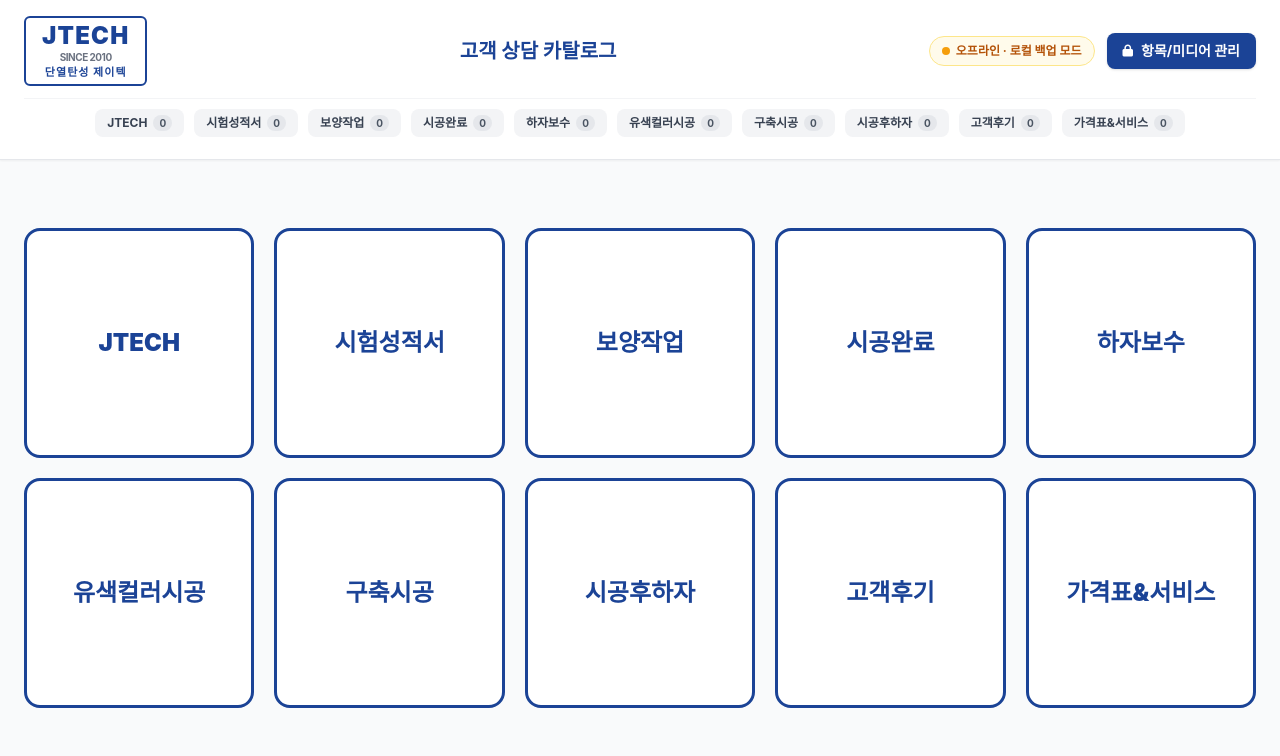
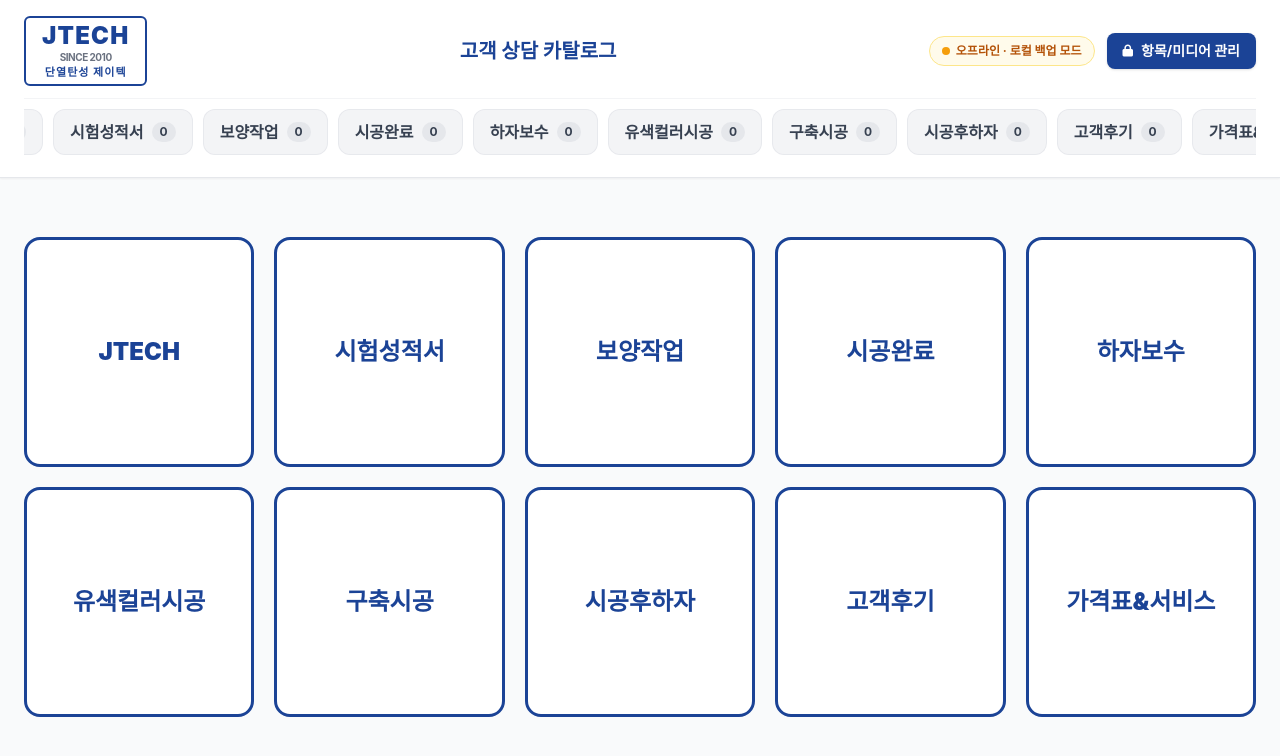
Before and after one commit to enjoyableDS/jtech-m, a plain HTML site: page index.html in a window 1280 px wide. Drawn offline with nearby package versions, Linux system fonts and the light colour scheme; no server answers; a web font is replaced by a local one.

Commit message:
Enhance top category button styles and layout

```diff
--- a/index.html
+++ b/index.html
@@ -774,6 +774,7 @@ async function loadDataFromDB() {
   }
 }
 
+// 상단 카테고리 칩 버튼 크기 확대 반영 (px-4 py-2.5, text-sm sm:text-base)
 function renderTopCategoryBar() {
   const topBar = document.getElementById("top-category-bar");
   topBar.innerHTML = "";
@@ -781,17 +782,17 @@ function renderTopCategoryBar() {
   categories.forEach(cat => {
     const isSelected = currentCategoryId === cat.id;
     const btn = document.createElement("button");
-    btn.className = `whitespace-nowrap px-3 py-1.5 rounded-lg text-xs font-bold transition flex items-center gap-1.5 shrink-0 ${
+    btn.className = `whitespace-nowrap px-4 py-2.5 rounded-xl text-sm sm:text-base font-extrabold transition flex items-center gap-2 shrink-0 ${
       isSelected
-        ? 'bg-brand text-white shadow-sm'
-        : 'bg-gray-100 hover:bg-gray-200 text-gray-700'
+        ? 'bg-brand text-white shadow-md scale-[1.02]'
+        : 'bg-gray-100 hover:bg-gray-200 text-gray-700 border border-gray-200/80'
     }`;
     btn.onclick = () => openCategory(cat.id);
 
     const count = (mediaStorage[cat.id] || []).length;
     btn.innerHTML = `
       <span>${cat.name}</span>
-      <span class="text-[10px] px-1.5 py-0.2 rounded-full ${isSelected ? 'bg-white/20 text-white' : 'bg-gray-200 text-gray-600'}">${count}</span>
+      <span class="text-xs px-2 py-0.5 rounded-full font-bold ${isSelected ? 'bg-white/25 text-white' : 'bg-gray-200 text-gray-700'}">${count}</span>
     `;
     topBar.appendChild(btn);
   });
```
